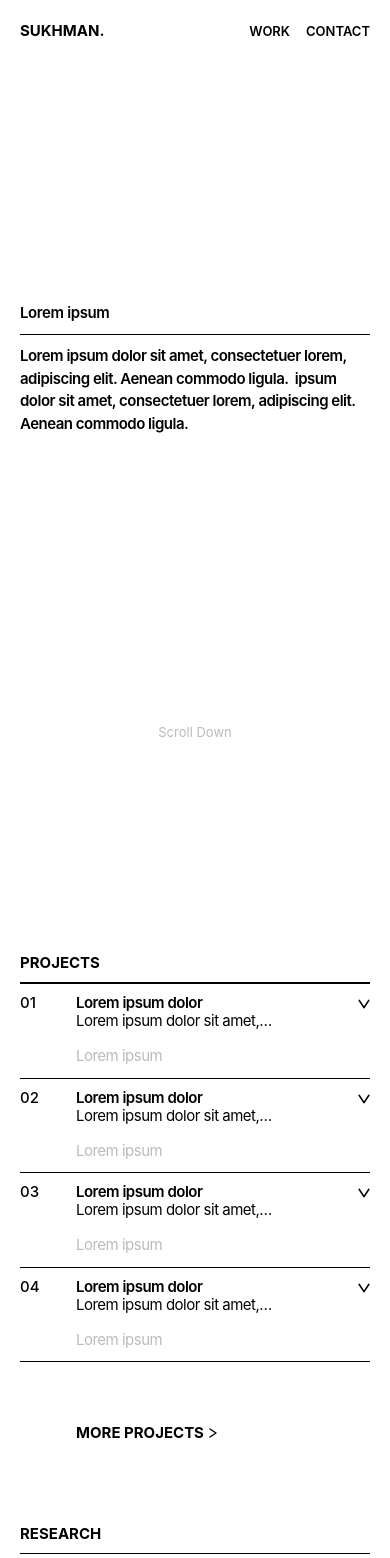
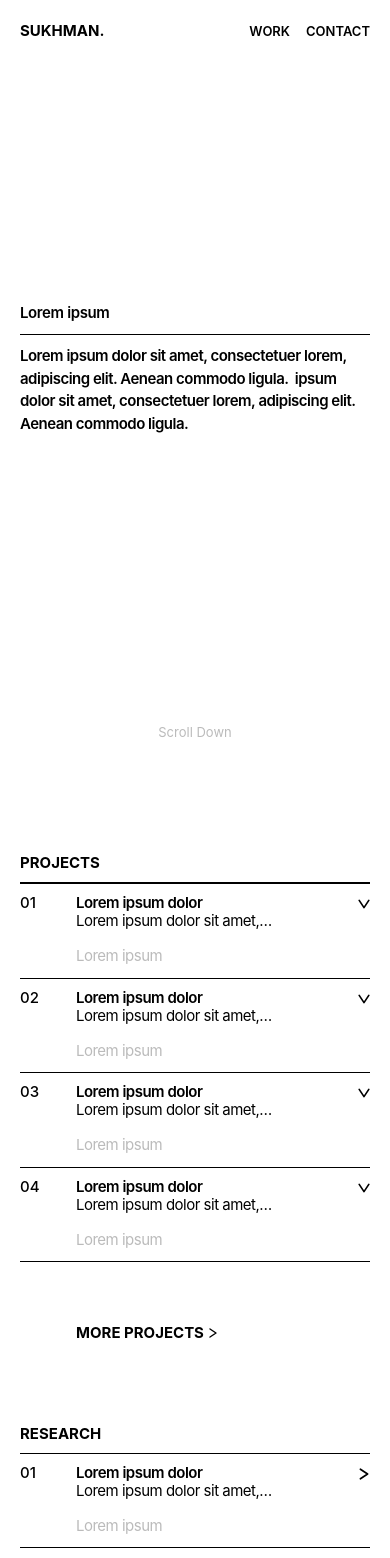
Before and after one commit to sukhman0402/portfolio-website, a Next.js app: page / in a window 390 px wide. Shown: the top 1558 px of the page. Built offline with nearby package versions, Linux system fonts and the light colour scheme.

Commit message:
Update ProjectsSection.js

```diff
--- a/src/components/ProjectsSection.js
+++ b/src/components/ProjectsSection.js
@@ -8,7 +8,11 @@ export default function ProjectsSection() {
   const featured = projects.filter((p) => p.featured).slice(0, 4);
 
   return (
-    <section id="projects" className="w-full scroll-mt-24">
+    <section id="projects" className="-mt-[100px] w-full scroll-mt-24 md:mt-0">
+      {/* -mt-[100px] (mobile only, reset at md) — flagged 2026-09-02: pulls
+          this whole section up 100px to close the gap the Hero's own
+          100px upward shift (previous round) opened up beneath it.
+          Desktop is untouched (md:mt-0). */}
       <div className="mx-auto max-w-[1440px] px-5 pt-20 sm:px-[30px] md:pt-28">
         <h2 className="border-b border-black pb-[10px] font-bold uppercase leading-[18px] tracking-normal">
           Projects
```
